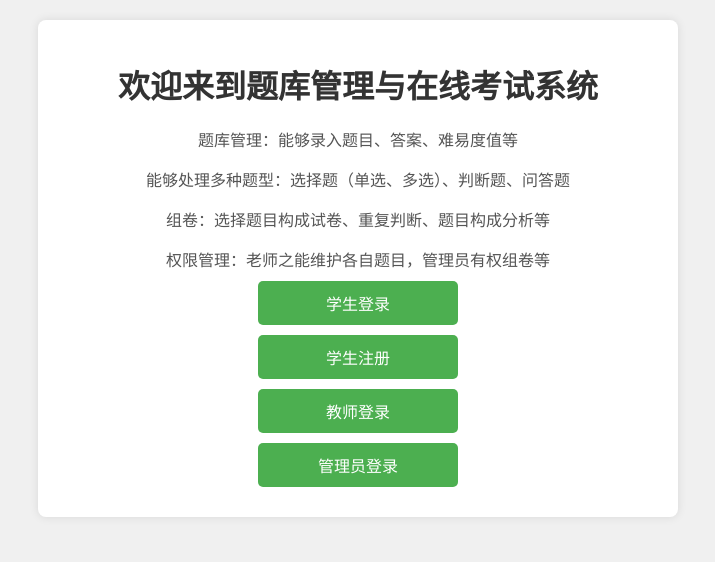
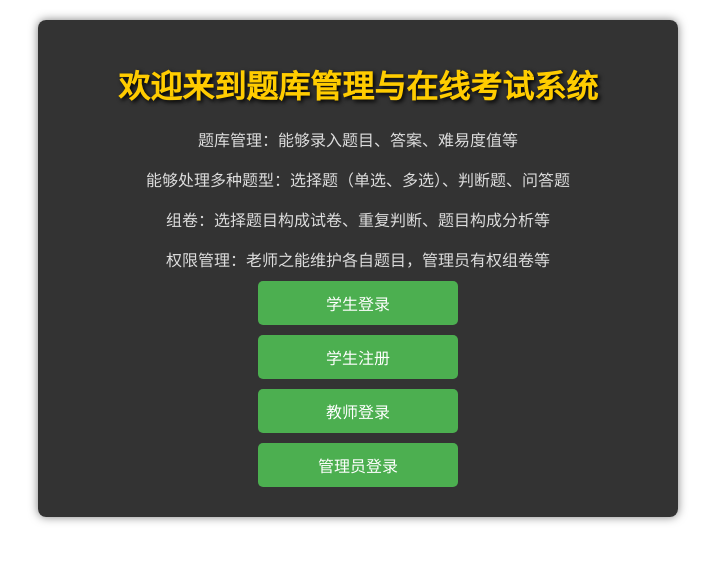
Before and after one commit to cysuna/SE-big, a Django app: page / in a window 1280 px wide. Shown: the top 562 px of the page, without its empty margins (282-997 px from the left). Run offline with Django 5.2, Linux system fonts and the light colour scheme.

Commit message:
Update home.html

```diff
--- a/templates/home.html
+++ b/templates/home.html
@@ -7,29 +7,31 @@
     <style>
         body {
             font-family: Arial, sans-serif;
-            background-color: #f0f0f0;
+            background-color: #ffffff; /* 纯白背景 */
             margin: 0;
             padding: 0;
+            color: #000000; /* 黑色字体 */
         }
         .container {
             max-width: 600px;
             margin: 20px auto;
-            background-color: #ffffff;
+            background-color: rgba(0, 0, 0, 0.8); /* 半透明背景 */
             padding: 20px;
             border-radius: 8px;
-            box-shadow: 0 0 10px rgba(0, 0, 0, 0.1);
-            text-align: center; /* Center align content */
+            box-shadow: 0 0 10px rgba(0, 0, 0, 0.5);
+            text-align: center;
         }
         h1 {
-            color: #333333;
+            color: #ffcc00; /* 改变标题颜色 */
             margin-bottom: 20px;
+            text-shadow: 2px 2px 4px #000000; /* 添加阴影 */
         }
         p {
-            color: #555555;
+            color: #dddddd; /* 改变段落字体颜色 */
             margin-bottom: 10px;
         }
         .login-button, .admin-login-button, .teacher-login-button {
-            margin: 10px 0; /* Equal vertical margin */
+            margin: 10px 0;
         }
         button {
             background-color: #4CAF50;
@@ -42,13 +44,21 @@
             font-size: 16px;
             cursor: pointer;
             border-radius: 5px;
-            transition: background-color 0.3s;
-            width: 100%; /* Make buttons equal width */
-            max-width: 200px; /* Limit maximum width */
-            box-sizing: border-box; /* Include padding in width calculation */
+            transition: background-color 0.3s, transform 0.3s; /* 添加平滑过渡效果 */
+            width: 100%;
+            max-width: 200px;
+            box-sizing: border-box;
         }
         button:hover {
             background-color: #45a049;
+            transform: scale(1.05); /* 鼠标悬停时放大 */
+        }
+        @keyframes fadeIn {
+            from { opacity: 0; }
+            to { opacity: 1; }
+        }
+        .container {
+            animation: fadeIn 2s; /* 添加淡入动画 */
         }
     </style>
 </head>
```
